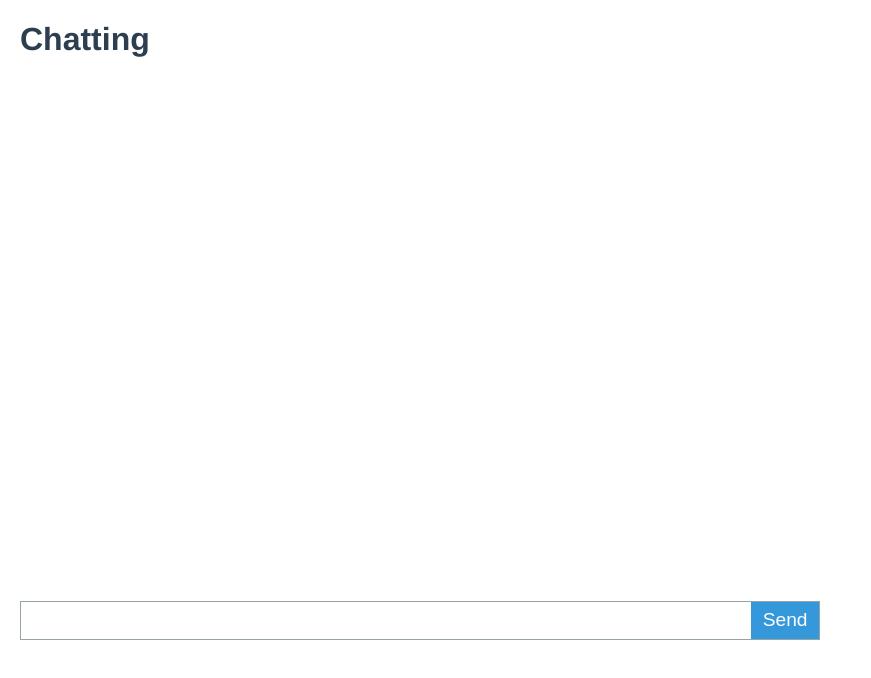
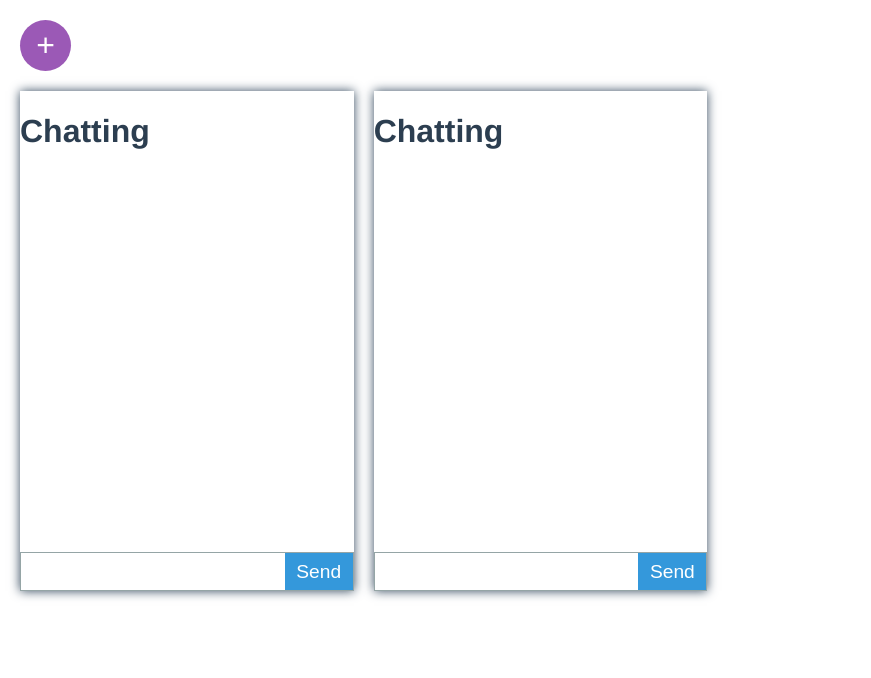
Before and after one commit to ParkEunwoo/chat-test, a website: page public/index.html in a window 1280 px wide. Shown: the whole page, without its empty margins (0-871 px from the left). Drawn offline with nearby package versions, Linux system fonts and the light colour scheme; no server answers.

Commit message:
chatting room add button

```diff
--- a/public/index.html
+++ b/public/index.html
@@ -9,12 +9,21 @@
     <title>Chat</title>
 </head>
 <body>
-    <div id="room">
-        <h1>Chatting</h1>
-        <ul id="messages"></ul>
-        <form action="" id="form">
-            <input id="m" type="text" /><button>Send</button>
-        </form>
+    <button class="plus">+</button>
+    <div class="container">
+        <div class="room">
+            <h1>Chatting</h1>
+            <ul class="messages"></ul>
+            <form action="">
+                <input class="m" type="text" /><button>Send</button>
+            </form>
+        </div>        <div class="room">
+                <h1>Chatting</h1>
+                <ul class="messages"></ul>
+                <form action="">
+                    <input class="m" type="text" /><button>Send</button>
+                </form>
+            </div>
     </div>
     <script src="main.js"></script>
 </body>
--- a/public/main.css
+++ b/public/main.css
@@ -5,13 +5,30 @@ html, body {
 body {
     font: 1rem Helvetica, Arial;
 }
+.plus {
+    margin-top: 20px;
+    margin-left: 20px;
+    font-size: 2em;
+    width: 1.6em;
+    height: 1.6em;
+    background: #9b59b6;
+    color: white;
+    border: none;
+    outline: none;
+    border-radius: 50%;
+}
+.container {
+    display: flex;
+}
 
-#room {
+.room {
+    margin-top: 20px;
     margin-left: 20px;
-    max-width: 800px;
+    max-width: 400px;
     display: flex;
     flex-direction: column;
-    height: 80vh;
+    height: 500px;
+    box-shadow: 0 0 10px #34495e;
 }
 h1 {
     color: #2c3e50;
@@ -42,16 +59,16 @@ form button:hover {
     color: #ecf0f1;
 }
 
-#messages {
+.messages {
     list-style-type: none;
     margin: 0;
     padding: 0;
     flex-grow: 1;
     overflow-y: scroll;
 }
-#messages li {
+.messages li {
     padding: 5px 10px;
 }
-#messages li:nth-child(odd) {
+.messages li:nth-child(odd) {
     background: #eee;
 }
--- a/public/main.js
+++ b/public/main.js
@@ -1,11 +1,12 @@
+//const _name: string = prompt("이름을 입력하세요");
 const socket = io();
-const form = document.getElementById("form");
-const chat = document.getElementById("messages");
+const form = document.querySelector('form');
+const chat = document.querySelector('.messages');
 form.onsubmit = e => {
     e.preventDefault();
-    const input = document.getElementById("m");
+    const input = document.querySelector('.m');
     const text = input.value;
-    text == '' || socket.emit('chat message', text);
+    text == '' || socket.emit('chat message', `: ${text}`);
     input.value = '';
     return false;
 };
--- a/src/index.ts
+++ b/src/index.ts
@@ -26,7 +26,6 @@ io.on('connection', (socket) => {
     socket.broadcast.emit('hi');
 });
 
-
 http.listen(3000, () => {
     console.log("listening on port 3000");
 });
```
Also changed, not shown: src/main.ts (+7 -5 lines), 2 other files.
